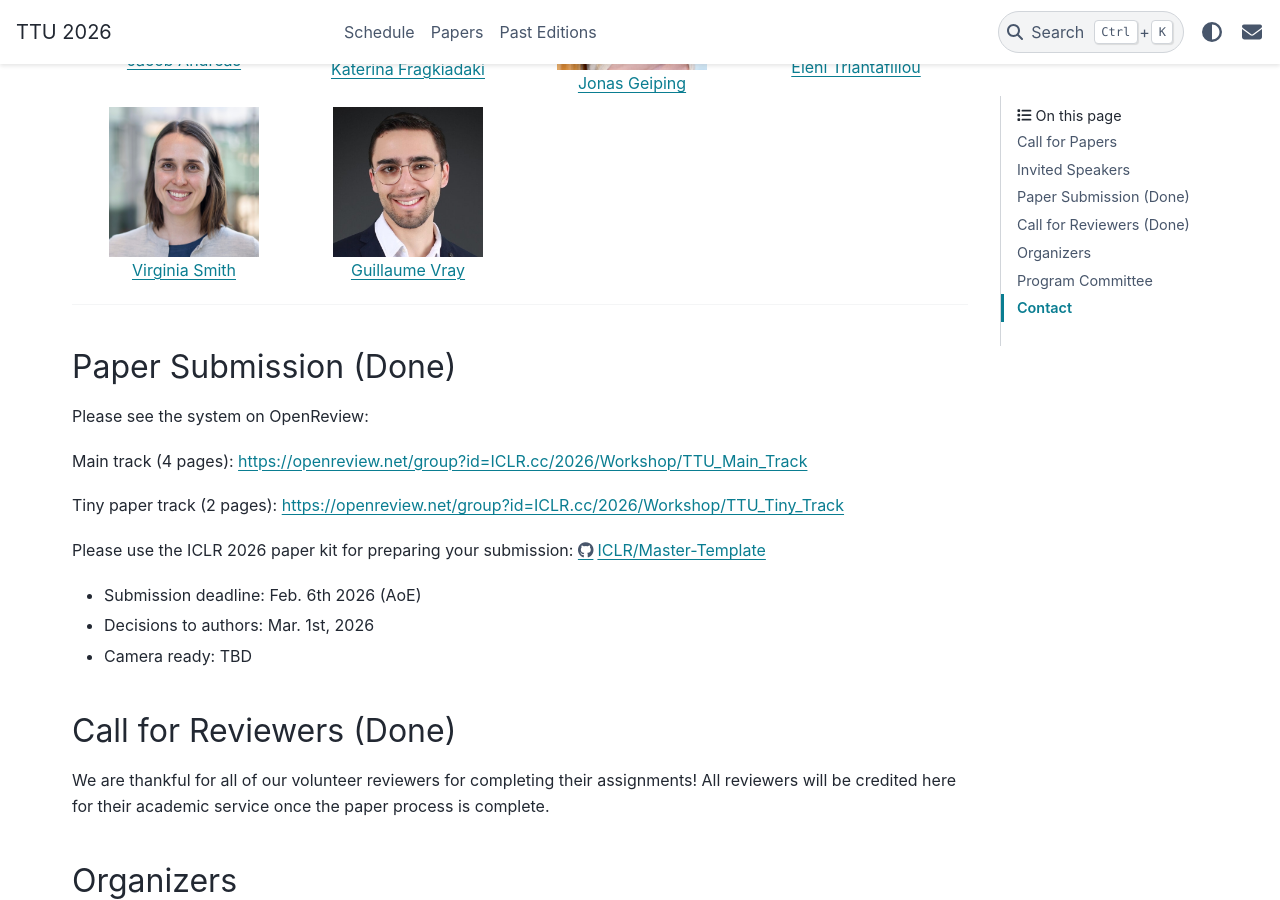
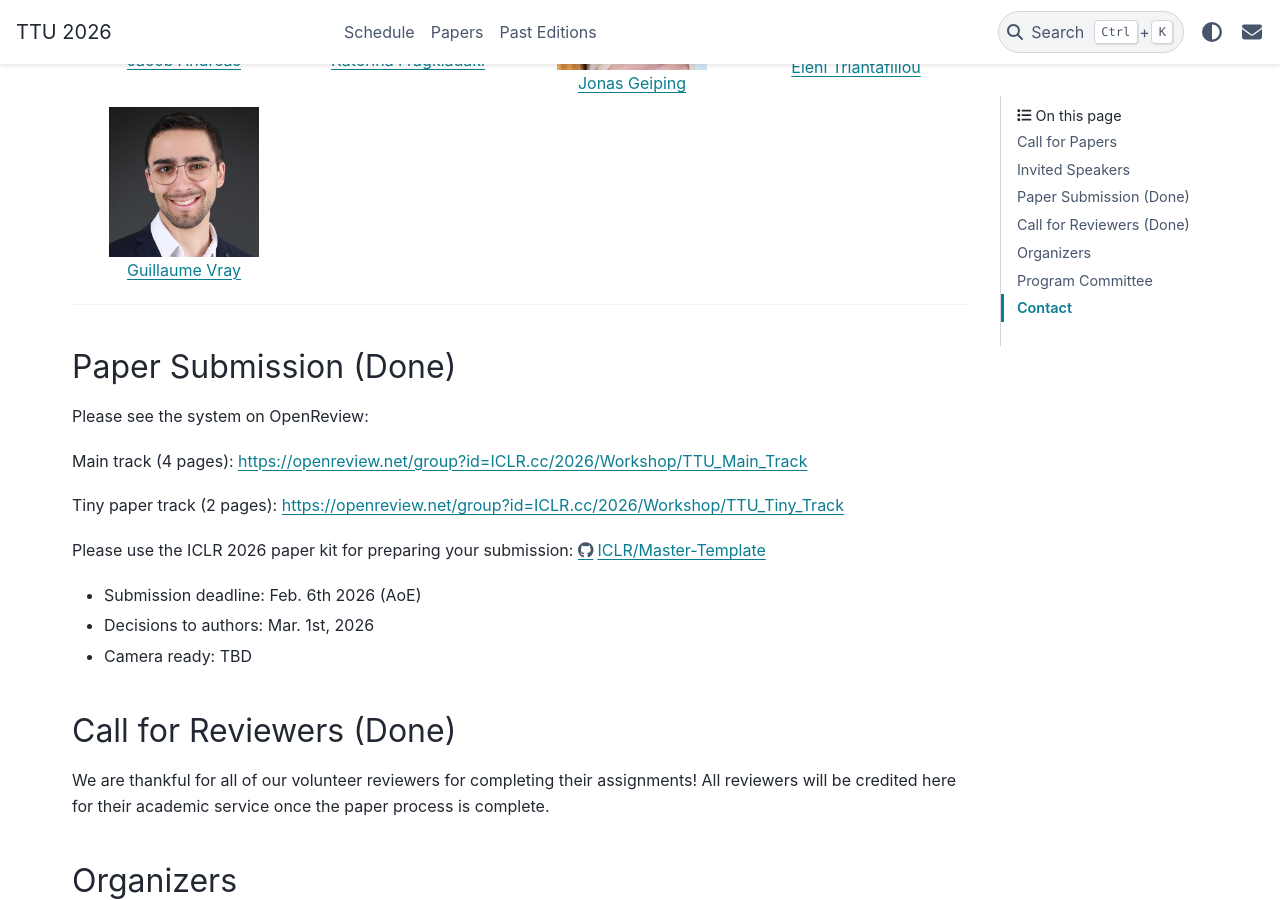
Before and after one commit to ttu-iclr2026/ttu-iclr2026.github.io, a Sphinx documentation site: the page built from docs/source/index.rst, in a window 1280 px wide and 900 px high, scrolled down 1549 px. Built offline with Sphinx 7.4.7 and the PyData theme 0.15.4, drawn with Linux system fonts in a browser that asks for light colours; the version number could not be read and is left out.

Commit message:
update speakers

```diff
--- a/docs/source/speakers.html
+++ b/docs/source/speakers.html
@@ -1,13 +1,13 @@
 <div class="people">
     <div>
-        <img alt="Jacob Andreas" src="_static/speakers/jacob_andreas.jpg">
+        <img alt="Amrith Setlur" src="_static/speakers/amrith_setlur.jpg">
         <br>
-        <a href="https://www.mit.edu/~jda/">Jacob Andreas</a>
+        <a href="https://ars22.github.io/">Jacob Andreas</a>
     </div>
     <div>
-        <img alt="Katerina Fragkiadaki" src="_static/speakers/katerina_fragkiadaki.jpg">
+        <img alt="Peter Baile Chen" src="_static/speakers/peter_baile_chen.jpg">
         <br>
-        <a href="https://www.cs.cmu.edu/~katef/">Katerina Fragkiadaki</a>
+        <a href="https://peterbaile.github.io/">Katerina Fragkiadaki</a>
     </div>
     <div>
         <img alt="Jonas Geiping" src="_static/speakers/jonas_geiping.jpg">
@@ -20,11 +20,6 @@
         <a href="https://elenitriantafillou.github.io/">Eleni Triantafillou</a>
     </div>
     <div>
-        <img alt="Virginia Smith" src="_static/speakers/virginia_smith.jpg">
-        <br>
-        <a href="https://www.cs.cmu.edu/~smithv/">Virginia Smith</a>
-    </div>
-    <div>
         <img alt="Guillaume Vray" src="_static/speakers/guillaume_vray.jpg">
         <br>
         <a href="https://scholar.google.com/citations?user=_9n9mi8AAAAJ&hl=fr">Guillaume Vray</a>
```
Also changed, not shown: docs/source/_static/speakers/amrith_setlur.jpg (added), docs/source/_static/speakers/peter_baile_chen.jpg (added).
